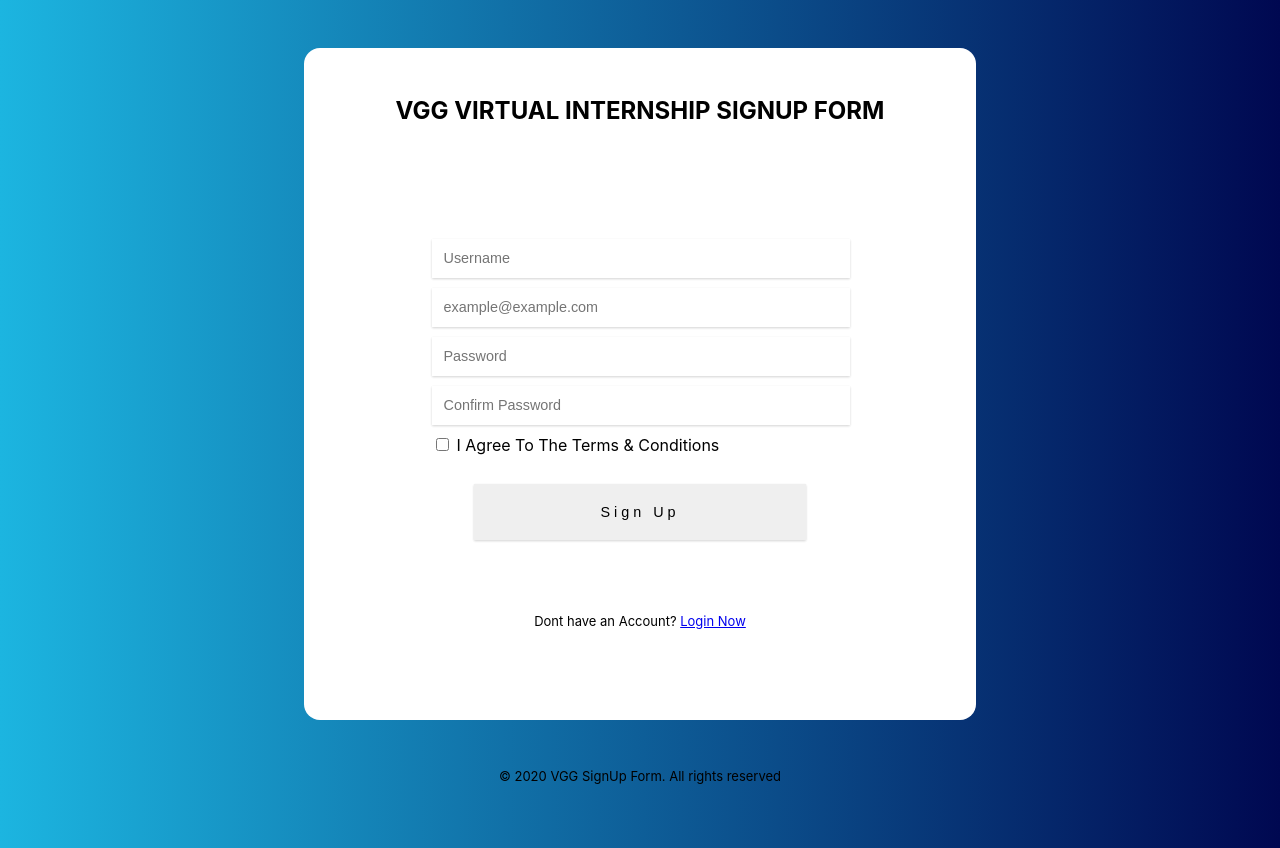
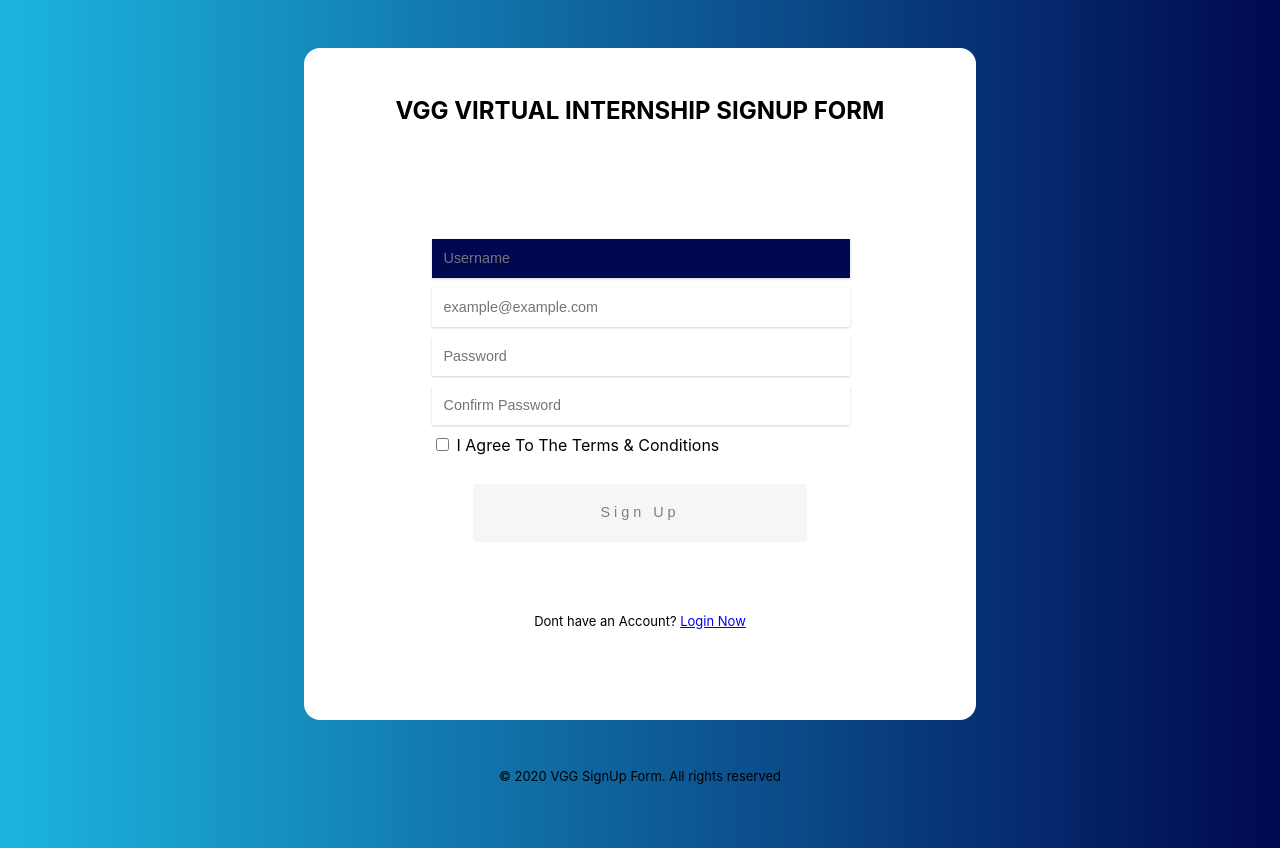
Before and after one commit to abdol4real/VGG-INTERNSHIP, a plain HTML site: page sign-up-form/index.html in a window 1280 px wide. In both pictures the pointer is over the input "Username". Drawn offline with Linux system fonts and the light colour scheme.

Commit message:
Updated style sheet
Updated style sheet with animation and transition.

```diff
--- a/sign-up-form/style.css
+++ b/sign-up-form/style.css
@@ -61,6 +61,21 @@ input[type="password"] {
   margin-bottom: 10px;
 }
 
+input[type="text"]:focus,
+input[type="email"]:focus,
+input[type="password"]:focus {
+  background: #1CB5E0;
+  transform: translateY(1%) translateX(5%);
+  transition: background 0.5s cubic-bezier(.18,.89,.32,1.28) 0.5s;
+}
+
+input[type="text"]:hover,
+input[type="email"]:hover,
+input[type="password"]:hover {
+  background: #000851;
+  transition: background 0.5s cubic-bezier(.39,2.05,.35,-0.76) 0.5s;
+}
+
 input[type="submit"] {
   font-size: 0.9em;
   outline: none;
@@ -72,6 +87,12 @@ input[type="submit"] {
   letter-spacing: 4px;
   border: none;
   box-shadow: 0 1px 3px rgba(0, 0, 0, 0.06), 0 1px 2px rgba(0, 0, 0, 0.12);
+  opacity: 0.5;
+}
+
+input[type="submit"]:hover {
+  opacity: 1.0;
+  transition: opacity 2s cubic-bezier(.39,2.05,.35,-0.76) 0.5s;
 }
 
 label {
```
